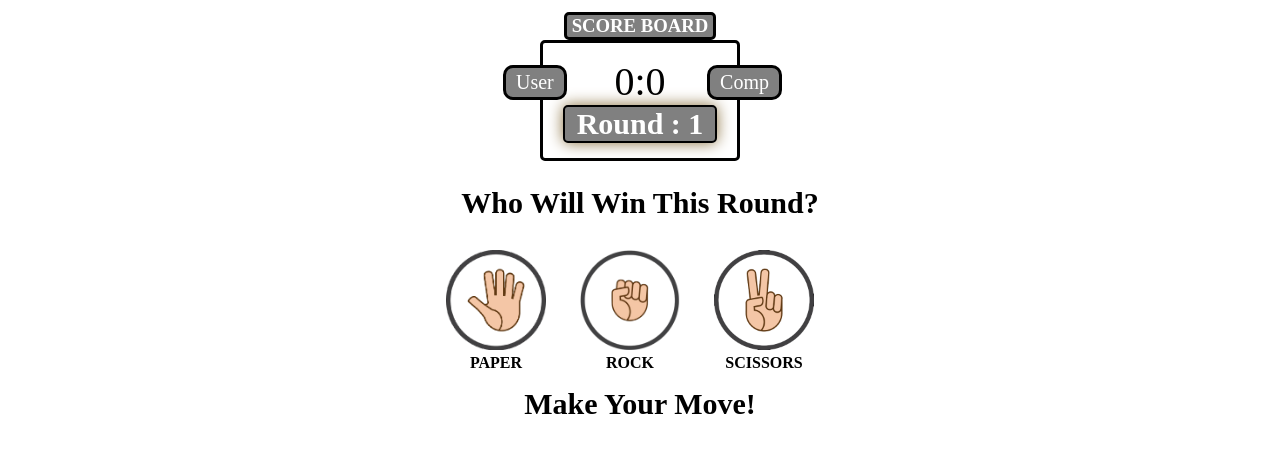
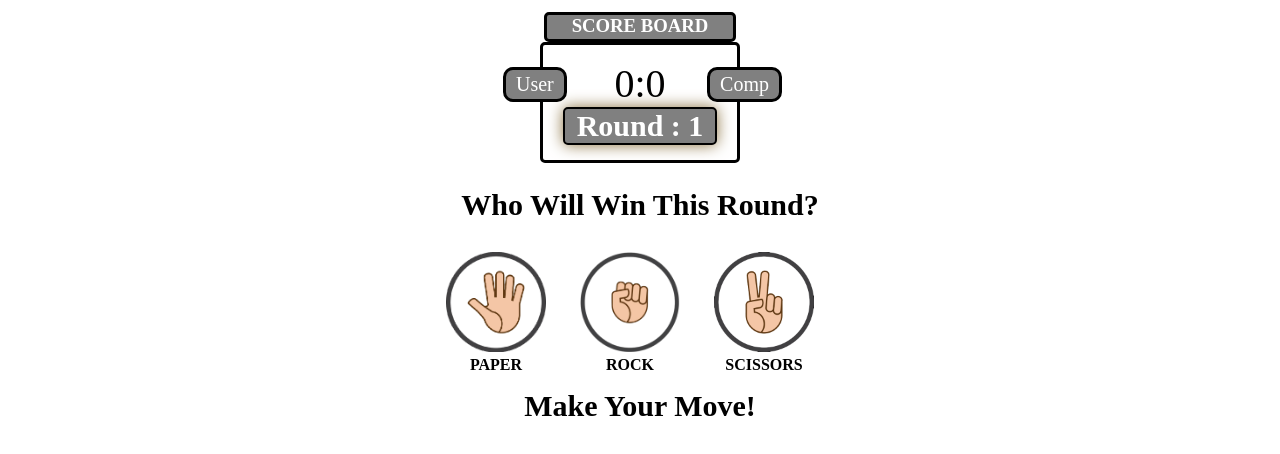
Before and after one commit to akuutsang/Team-Project-PRS, a plain HTML site: page index.html in a window 1280 px wide. Shown: the part 104-558 px from the top of the page. Drawn offline with Linux system fonts and the light colour scheme.

Commit message:
reset width

```diff
--- a/stylesheet.css
+++ b/stylesheet.css
@@ -27,7 +27,8 @@ h3 {
     text-align: center;
     border: 3px solid black;
     margin: auto;
-    width: fit-content;
+    width: 15%;
+    height: 30px;
     margin-top: 15px;
     background: gray;
     border-radius: 5px;
```
